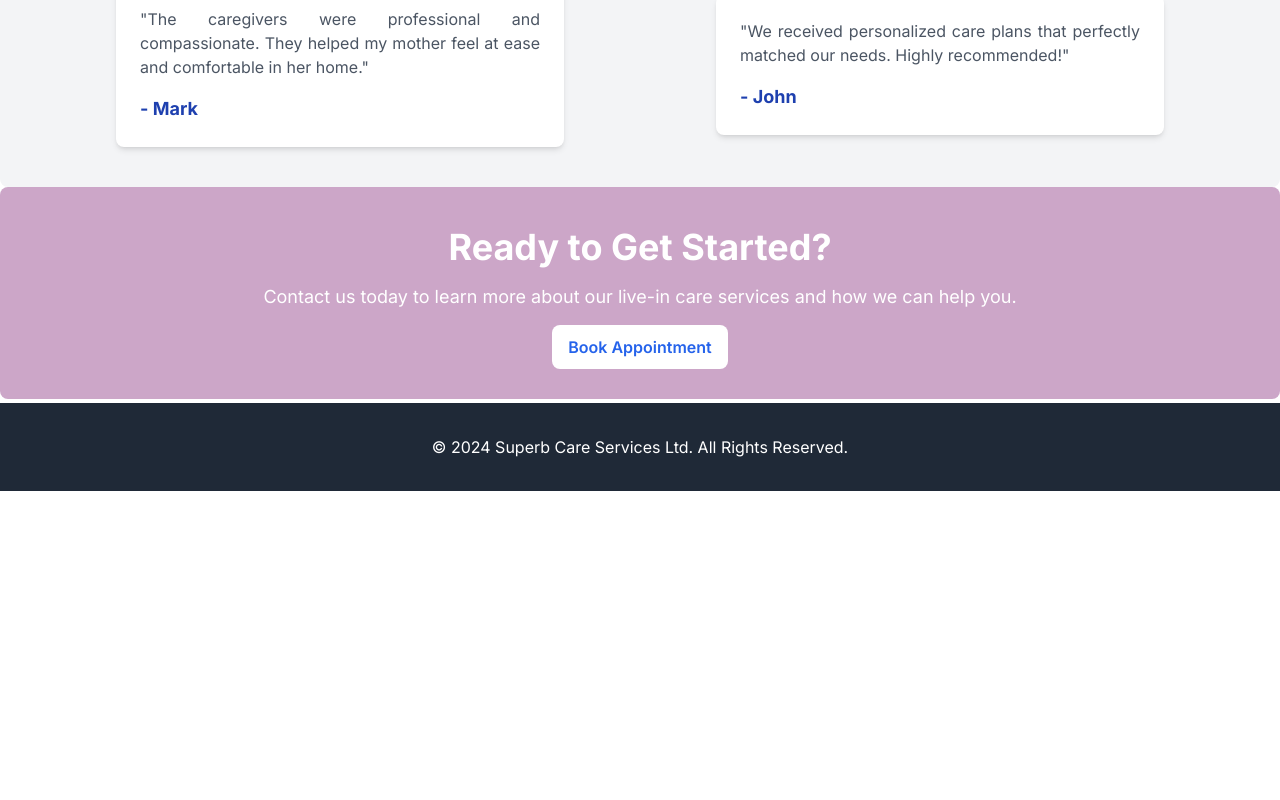
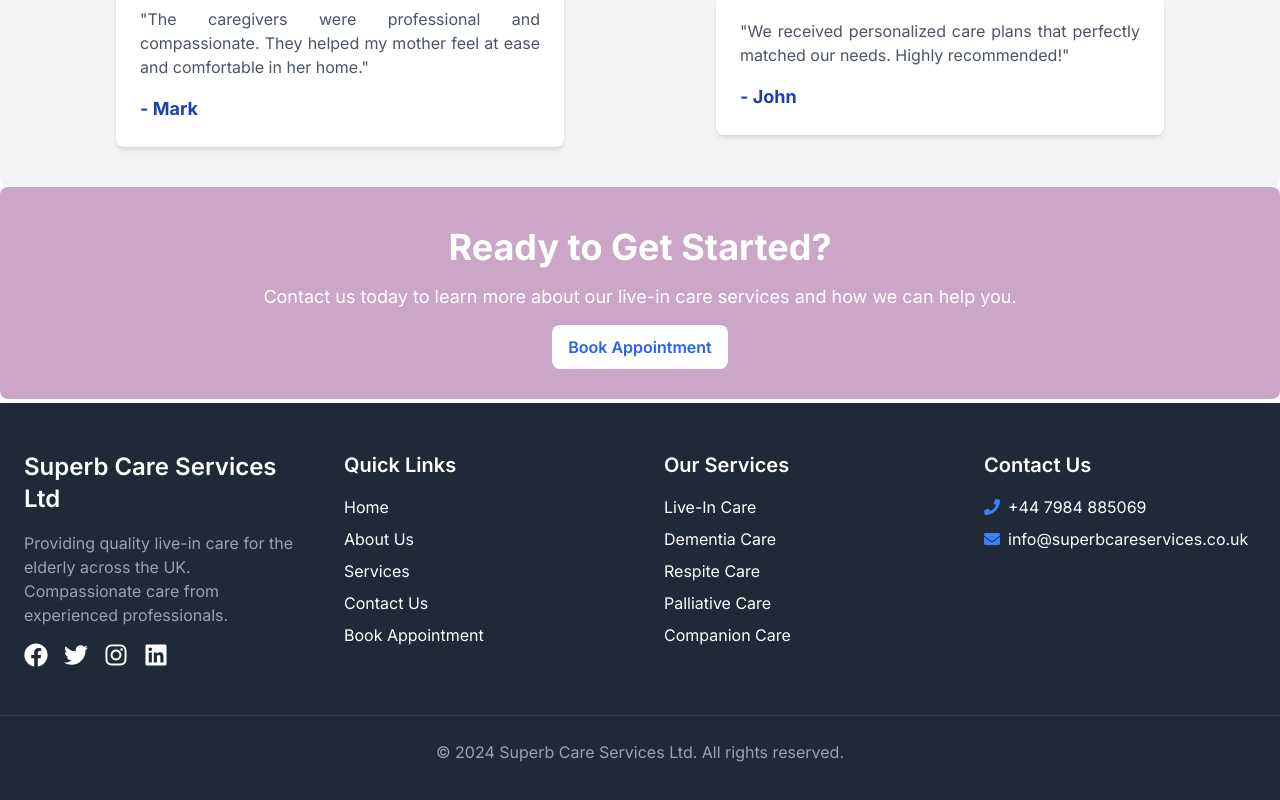
Before and after one commit to JeiKiarie/superbcare-v3, a Next.js app: page / in a window 1280 px wide. Shown: the part 7083-7883 px from the top of the page. Before the commit the page ends 7574 px from the top, so only its background shows below. Built offline with nearby package versions, Linux system fonts and the light colour scheme.

Commit message:
redesigned entire component

```diff
--- a/components/Footer.jsx
+++ b/components/Footer.jsx
@@ -1,12 +1,248 @@
-const Footer = () => (
-	<footer className="bg-gray-800 text-white py-8">
-		<div className="container mx-auto text-center">
-			<p>
-				© {new Date().getFullYear()} Superb Care Services Ltd. All Rights
-				Reserved.
-			</p>
-		</div>
-	</footer>
-);
+'use client';
+
+import { motion } from 'framer-motion';
+import Link from 'next/link';
+import {
+	FaFacebook,
+	FaTwitter,
+	FaInstagram,
+	FaLinkedin,
+	FaPhone,
+	FaEnvelope,
+} from 'react-icons/fa';
+
+const Footer = () => {
+	return (
+		<footer className="bg-gray-800 text-white py-12">
+			{/* Top Section */}
+			<motion.div
+				className="container mx-auto px-6 grid grid-cols-1 md:grid-cols-4 gap-12"
+				initial={{ opacity: 0 }}
+				animate={{ opacity: 1 }}
+				transition={{ duration: 1 }}>
+				{/* Company Info */}
+				<div className="space-y-4">
+					<motion.h3
+						className="text-2xl font-semibold"
+						initial={{ x: -50, opacity: 0 }}
+						animate={{ x: 0, opacity: 1 }}
+						transition={{ duration: 1 }}>
+						Superb Care Services Ltd
+					</motion.h3>
+					<motion.p
+						className="text-gray-400"
+						initial={{ x: -50, opacity: 0 }}
+						animate={{ x: 0, opacity: 1 }}
+						transition={{ delay: 0.2 }}>
+						Providing quality live-in care for the elderly across the UK.
+						Compassionate care from experienced professionals.
+					</motion.p>
+					<motion.div
+						className="flex space-x-4"
+						initial={{ opacity: 0 }}
+						animate={{ opacity: 1 }}
+						transition={{ delay: 0.4 }}>
+						<Link
+							href="https://facebook.com"
+							passHref>
+							<motion.i
+								className="text-2xl text-white hover:text-blue-500 transition"
+								aria-label="Facebook">
+								<FaFacebook />
+							</motion.i>
+						</Link>
+						<Link
+							href="https://twitter.com"
+							passHref>
+							<motion.i
+								className="text-2xl text-white hover:text-blue-400 transition"
+								aria-label="Twitter">
+								<FaTwitter />
+							</motion.i>
+						</Link>
+						<Link
+							href="https://instagram.com"
+							passHref>
+							<motion.i
+								className="text-2xl text-white hover:text-pink-500 transition"
+								aria-label="Instagram">
+								<FaInstagram />
+							</motion.i>
+						</Link>
+						<Link
+							href="https://linkedin.com"
+							passHref>
+							<motion.i
+								className="text-2xl text-white hover:text-blue-700 transition"
+								aria-label="LinkedIn">
+								<FaLinkedin />
+							</motion.i>
+						</Link>
+					</motion.div>
+				</div>
+
+				{/* Quick Links */}
+				<div className="space-y-4">
+					<motion.h3
+						className="text-xl font-semibold"
+						initial={{ x: -50, opacity: 0 }}
+						animate={{ x: 0, opacity: 1 }}
+						transition={{ duration: 1 }}>
+						Quick Links
+					</motion.h3>
+					<motion.ul
+						className="space-y-2"
+						initial={{ x: -50, opacity: 0 }}
+						animate={{ x: 0, opacity: 1 }}
+						transition={{ delay: 0.2 }}>
+						<li>
+							<Link
+								href="/"
+								className="hover:text-blue-500 transition">
+								Home
+							</Link>
+						</li>
+						<li>
+							<Link
+								href="/about"
+								className="hover:text-blue-500 transition">
+								About Us
+							</Link>
+						</li>
+						<li>
+							<Link
+								href="/services"
+								className="hover:text-blue-500 transition">
+								Services
+							</Link>
+						</li>
+						<li>
+							<Link
+								href="/contact"
+								className="hover:text-blue-500 transition">
+								Contact Us
+							</Link>
+						</li>
+						<li>
+							<Link
+								href="/appointment"
+								className="hover:text-blue-500 transition">
+								Book Appointment
+							</Link>
+						</li>
+					</motion.ul>
+				</div>
+
+				{/* Services Links */}
+				<div className="space-y-4">
+					<motion.h3
+						className="text-xl font-semibold"
+						initial={{ x: -50, opacity: 0 }}
+						animate={{ x: 0, opacity: 1 }}
+						transition={{ duration: 1 }}>
+						Our Services
+					</motion.h3>
+					<motion.ul
+						className="space-y-2"
+						initial={{ x: -50, opacity: 0 }}
+						animate={{ x: 0, opacity: 1 }}
+						transition={{ delay: 0.2 }}>
+						<li>
+							<Link
+								href="/services/live-in-care"
+								className="hover:text-blue-500 transition">
+								Live-In Care
+							</Link>
+						</li>
+						<li>
+							<Link
+								href="/services/dementia-care"
+								className="hover:text-blue-500 transition">
+								Dementia Care
+							</Link>
+						</li>
+						<li>
+							<Link
+								href="/services/respite-care"
+								className="hover:text-blue-500 transition">
+								Respite Care
+							</Link>
+						</li>
+						<li>
+							<Link
+								href="/services/palliative-care"
+								className="hover:text-blue-500 transition">
+								Palliative Care
+							</Link>
+						</li>
+						<li>
+							<Link
+								href="/services/companion-care"
+								className="hover:text-blue-500 transition">
+								Companion Care
+							</Link>
+						</li>
+					</motion.ul>
+				</div>
+
+				{/* Contact Info */}
+				<div className="space-y-4">
+					<motion.h3
+						className="text-xl font-semibold"
+						initial={{ x: -50, opacity: 0 }}
+						animate={{ x: 0, opacity: 1 }}
+						transition={{ duration: 1 }}>
+						Contact Us
+					</motion.h3>
+					<motion.ul
+						className="space-y-2"
+						initial={{ x: -50, opacity: 0 }}
+						animate={{ x: 0, opacity: 1 }}
+						transition={{ delay: 0.2 }}>
+						<li className="flex items-center space-x-2">
+							<FaPhone className="text-blue-500" />
+							<span>+44 7984 885069</span>
+						</li>
+						<li className="flex items-center space-x-2">
+							<FaEnvelope className="text-blue-500" />
+							<span>info@superbcareservices.co.uk</span>
+						</li>
+						{/* <li className="flex items-center space-x-2">
+							<FaEnvelope className="text-blue-500" />
+							<span>care@liveincare.co.uk</span>
+						</li> */}
+					</motion.ul>
+				</div>
+			</motion.div>
+
+			{/* Bottom Section */}
+			<motion.div
+				className="container mx-auto px-6 mt-12 border-t border-gray-700 pt-6 flex flex-col md:flex-row justify-center items-center"
+				initial={{ opacity: 0 }}
+				animate={{ opacity: 1 }}
+				transition={{ duration: 1 }}>
+				<p className="text-gray-400">
+					© 2024 Superb Care Services Ltd. All rights reserved.
+				</p>
+				{/* <ul className="flex space-x-4 mt-4 md:mt-0">
+					<li>
+						<Link
+							href="/terms"
+							className="hover:text-blue-500 transition">
+							Terms & Conditions
+						</Link>
+					</li>
+					<li>
+						<Link
+							href="/privacy"
+							className="hover:text-blue-500 transition">
+							Privacy Policy
+						</Link>
+					</li>
+				</ul> */}
+			</motion.div>
+		</footer>
+	);
+};
 
 export default Footer;
```
